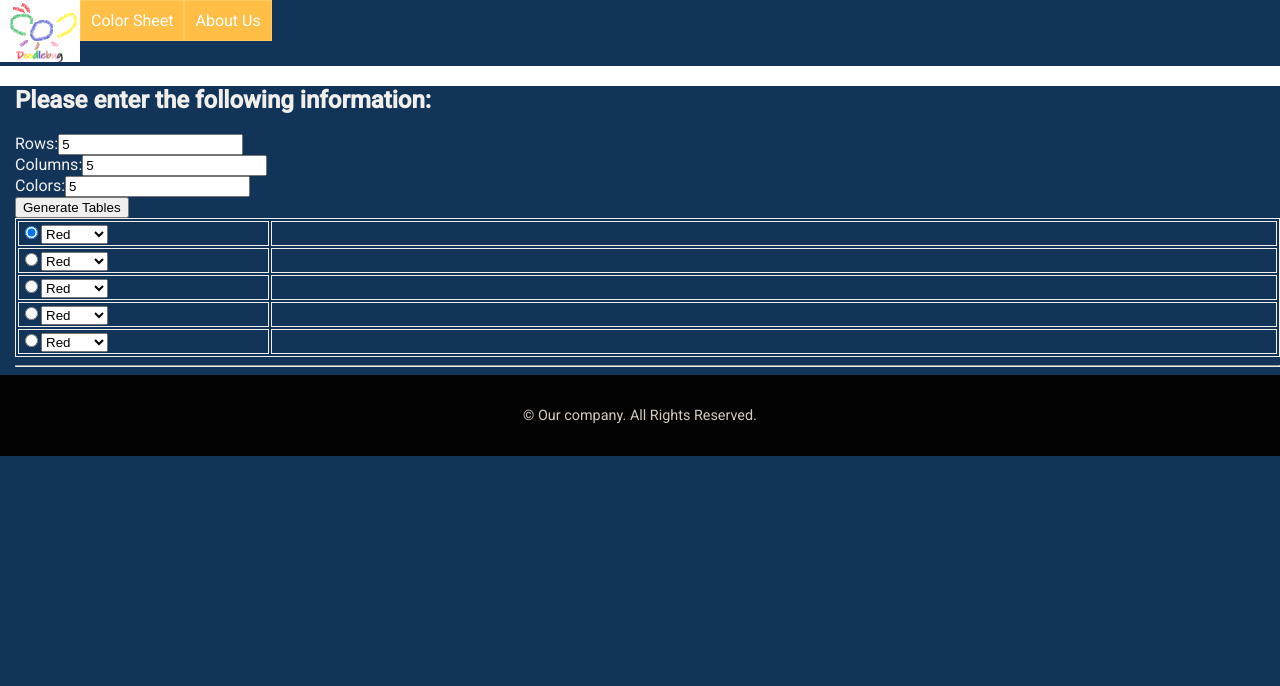
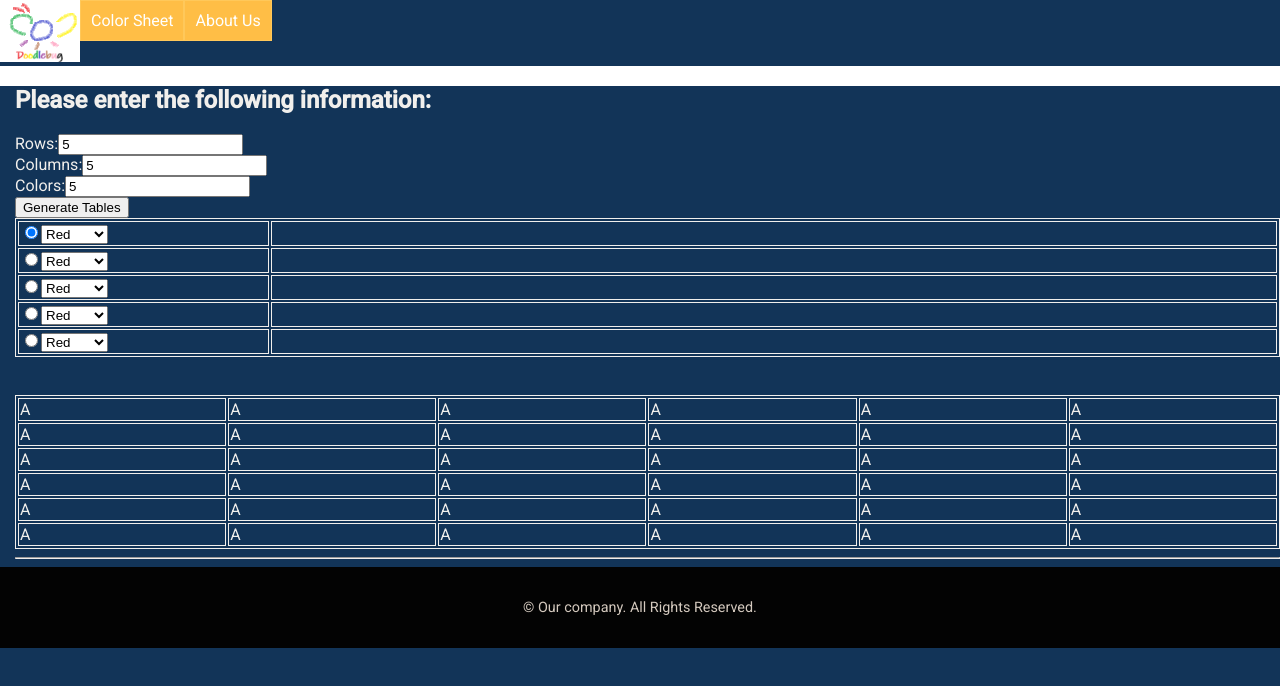
Before and after one commit to ethanfantl/Color-coordinate-website, an Angular app in the folder team-project/: page / in a window 1280 px wide. Both pictures are taken after typing "5", "5", "5" into the empty fields and a click on the button "Generate Tables". Shown: the top 686 px of the page. Built offline with nearby package versions, Linux system fonts and the light colour scheme.

Commit message:
Protocode for Second Table

```diff
--- a/team-project/src/app/pages/home/home.component.html
+++ b/team-project/src/app/pages/home/home.component.html
@@ -43,6 +43,16 @@
             </tr>
         </tbody>
     </table>
+    <br><br>
+    <table style="width: 100%; border: 1px solid;">
+        <tbody>
+            <tr *ngFor="let row of rowList; let i = index">
+                <td *ngFor="let row of colList; let i = index" style= "border: 1px solid;">
+                    A
+                </td>
+            </tr>
+        </tbody>
+    </table>
 </div>
 <p *ngIf="showTables && colorTable.length === 0">Table is empty!</p>
 <hr/>
--- a/team-project/src/app/pages/home/home.component.ts
+++ b/team-project/src/app/pages/home/home.component.ts
@@ -15,6 +15,8 @@ export class HomeComponent {
   errorMessage: string = ""
   showTables: boolean = true;
   colorTable: { selected: boolean; color: string }[] = [];
+  rowList: { dummy: number}[] = [];
+  colList: { dummy: number}[] = [];
   selectedRow: number = 0;
 
   availableColors: string[] = ['Red', 'Orange', 'Yellow', 'Green',
@@ -120,6 +122,20 @@ export class HomeComponent {
       });
     }
     this.selectedRow = 0;
+
+    const rowCount = Number(rowsStr);
+    for(let i = 0; i <= rowCount; i++) {
+      this.rowList.push({
+        dummy: 0,
+      });
+    }
+
+    const colCount = Number(colsStr);
+    for(let i = 0; i <= colCount; i++) {
+      this.colList.push({
+        dummy: 0,
+      });
+    }
   }
 
   onSelectRow(index: number): void {
```
